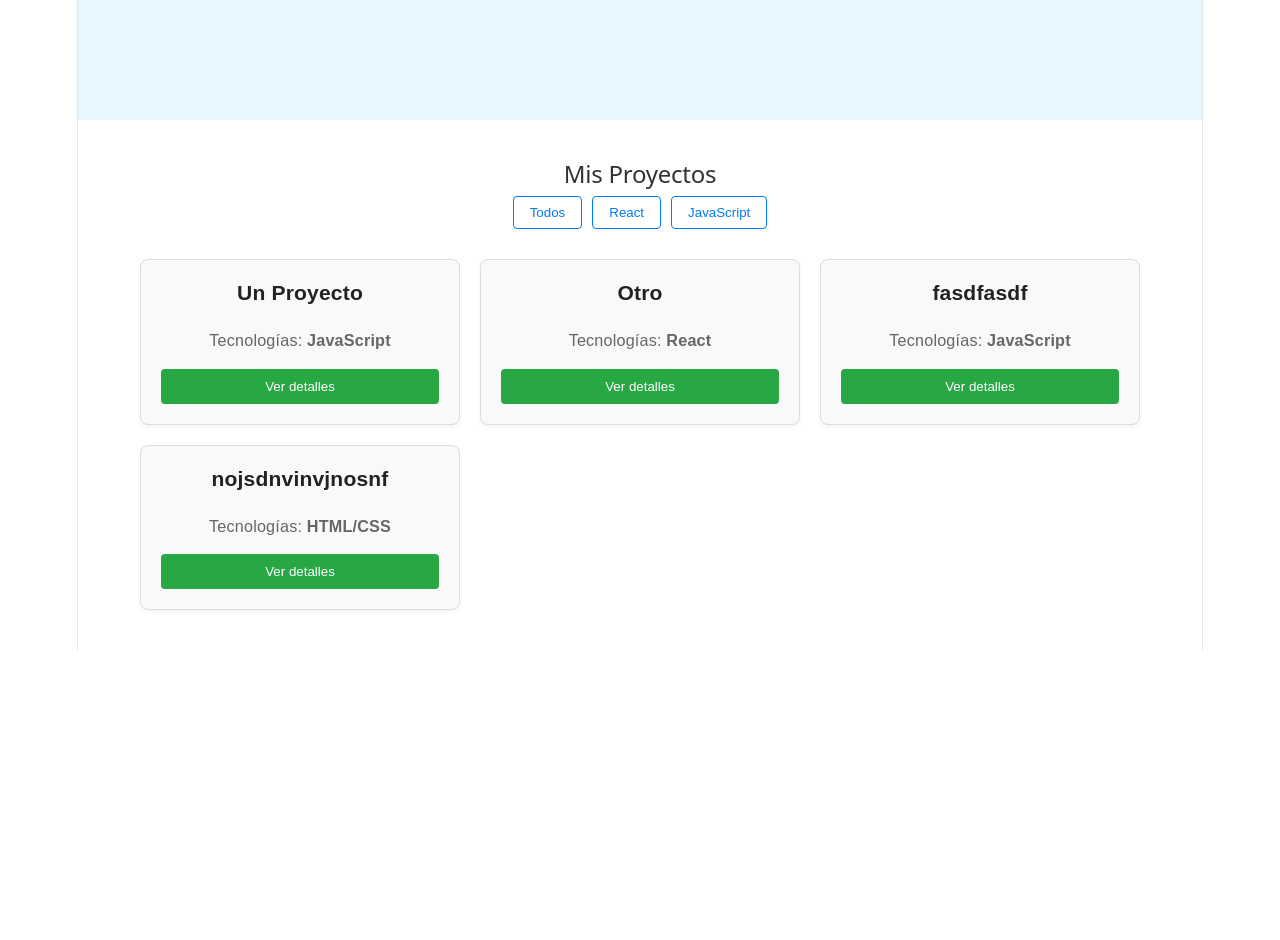
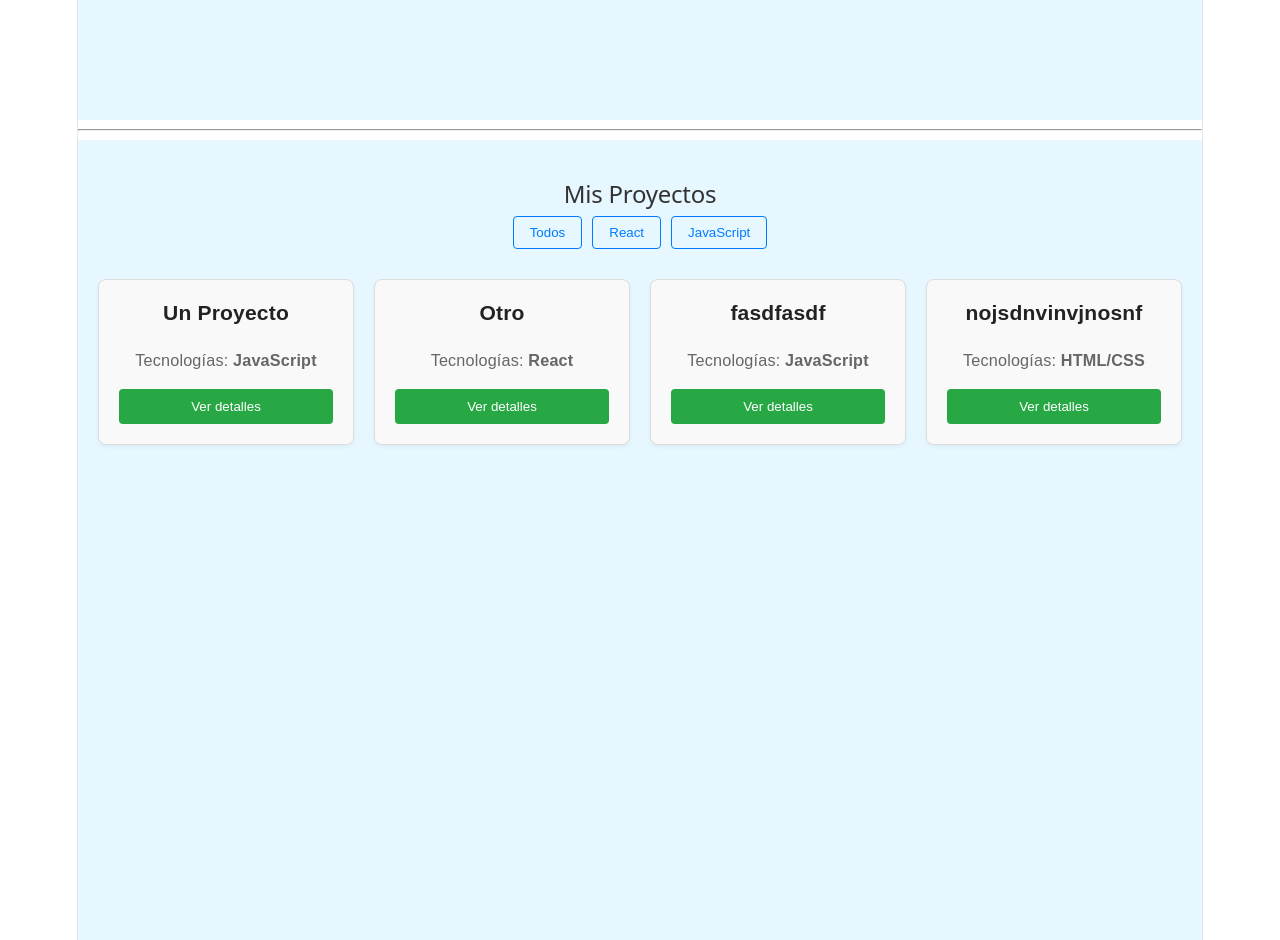
Before and after one commit to Yeraiii08/Portfolio, a React app: page / in a window 1280 px wide. Shown: the part 680-1620 px from the top of the page. Before the commit the page ends 1330 px from the top, so only its background shows below. Built offline with nearby package versions, Linux system fonts and the light colour scheme; the HTML template or start-up script is replaced by a standard one.

Commit message:
Solucionado una cosa del modo oscuro (se veia raro la parte de proyectos)

```diff
--- a/src/App.css
+++ b/src/App.css
@@ -2,7 +2,7 @@ html, body {
   margin: 0;
   padding: 0;
   width: 100%;
-  height: 100%;
+  min-height: 100vh;
 }
 
 /* Esto se supone que es en caso de que este oscuro */
@@ -33,3 +33,52 @@ body.dark-theme {
   cursor: pointer;
   border-radius: 5px;
 }
+
+
+
+
+/* Tema oscuro para Proyectos*/
+.dark-theme .projects-section {
+  background-color: #2c3e50;
+  color: #f0f0f0;
+}
+
+.dark-theme .projects-section h2 {
+  color: #f0f0f0;
+}
+
+.dark-theme .filtros button {
+  border-color: #66b3ff;
+  color: #66b3ff;
+}
+
+.dark-theme .filtros button:hover {
+  background-color: #66b3ff;
+  color: #1a1a1a;
+}
+
+.dark-theme .project-card {
+  background-color: #333;
+  border-color: #34495e;
+  box-shadow: 0 2px 4px rgba(0,0,0,0.4);
+}
+
+.dark-theme .project-card:hover {
+  box-shadow: 0 4px 8px rgba(0,0,0,0.6);
+}
+
+.dark-theme .project-card h3 {
+  color: #ecf0f1;
+}
+
+.dark-theme .project-card p {
+  color: #bdc3c7;
+}
+
+.dark-theme .project-card button {
+  background-color: #218838;
+}
+
+.dark-theme .project-card button:hover {
+  background-color: #1e7e34;
+}
--- a/src/App.jsx
+++ b/src/App.jsx
@@ -23,6 +23,7 @@ function App() {
     <div>
       <Navbar toggleTheme={toggleTheme} isDarkMode={isDarkMode}/>
       <Inicio/>
+      <hr></hr>
       <Proyectos/>
     </div>
   )
--- a/src/componentes/Proyectos.css
+++ b/src/componentes/Proyectos.css
@@ -1,8 +1,14 @@
 .projects-section {
+  width: 100%;
+  box-sizing: border-box;
   padding: 40px 20px;
-  max-width: 1000px;
-  margin: 0 auto;
+  margin: 0;
   font-family: sans-serif;
+  background-color: #e6f7ff;
+  color: #333;
+  min-height: 100vh;
+  position: relative;
+  overflow-x: hidden;
 }
 
 .projects-section h2 {
@@ -36,6 +42,8 @@
   display: grid;
   grid-template-columns: repeat(auto-fill, minmax(250px, 1fr));
   gap: 20px;
+  max-width: 1200px;
+  margin: 0 auto;
 }
 
 .project-card {
```
